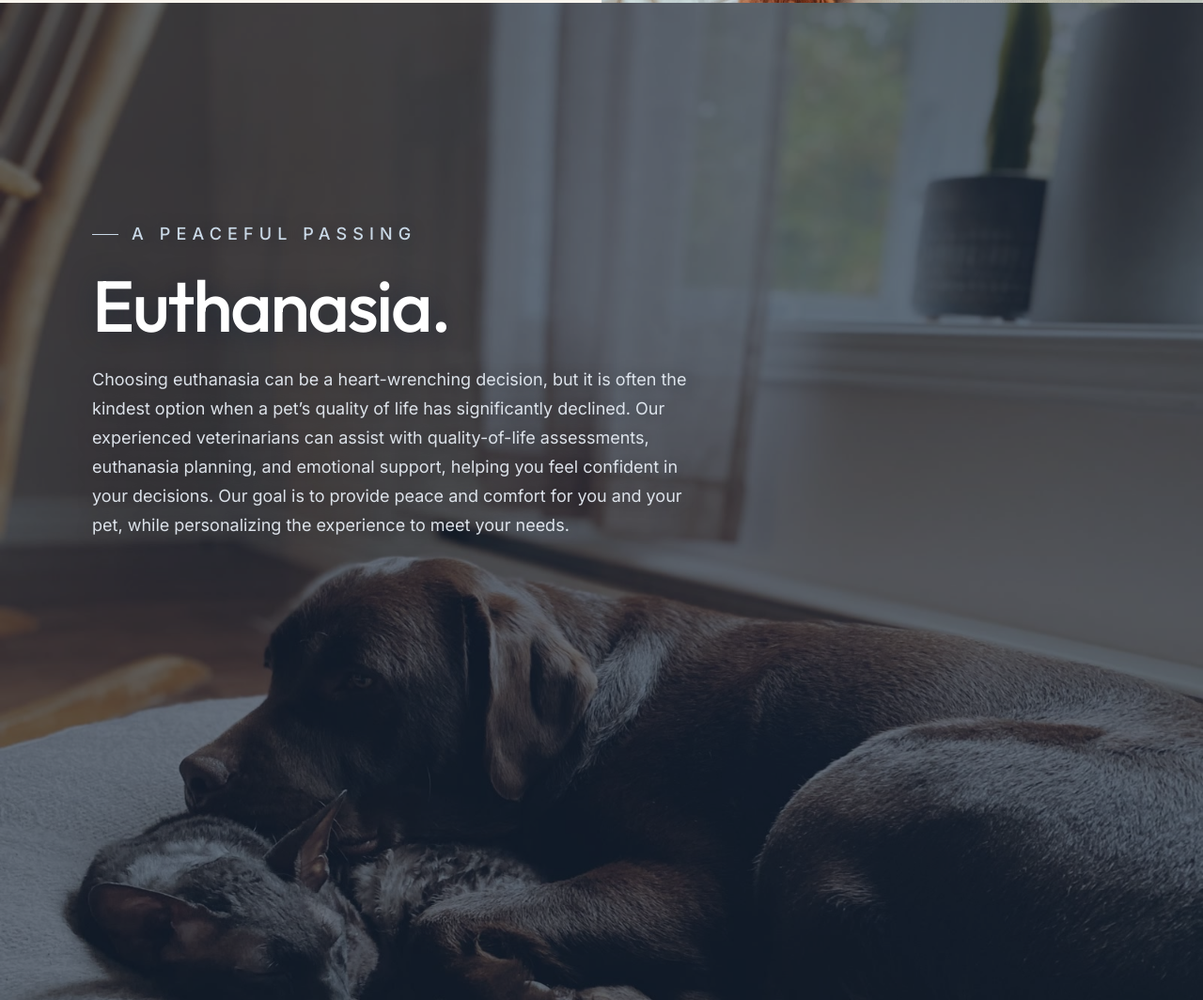
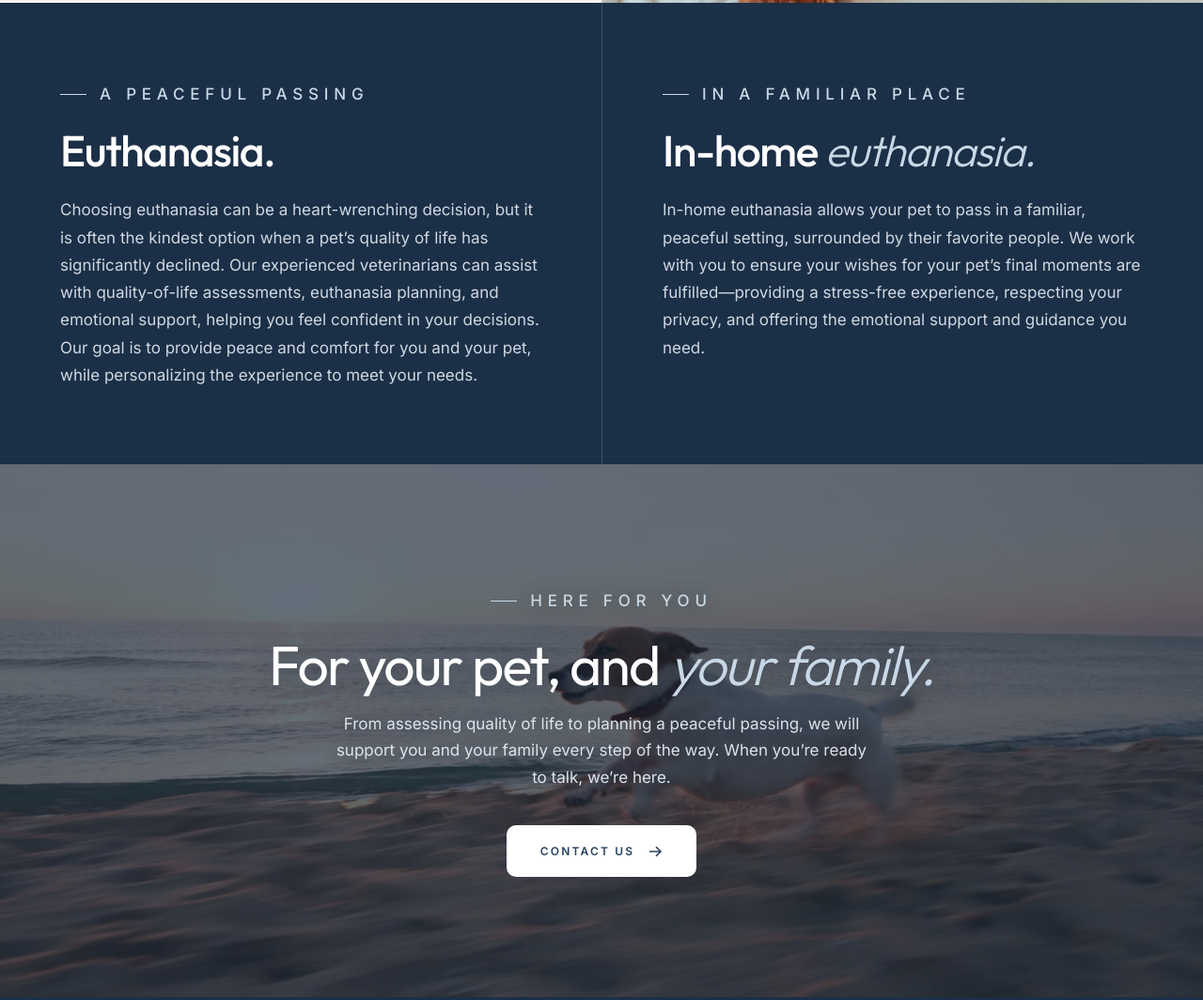
Before and after one commit to digital-brees/bonniemaraanimalhospital, a plain HTML site: page end-of-life.html in a window 1280 px wide. Shown: the part 1546-2610 px from the top of the page at 94% size. Drawn offline with Linux system fonts and the light colour scheme.

Commit message:
staging: feedback pass — wellness intro card, diagnostics dark imaging, EOL twin + closer image
- Wellness sec2: plain lead -> overlap intro card (consistent w/ other service pages)
- Diagnostics imaging: de-boxed-on-cream -> dark immersive band (.dx-dark) for weight/contrast
- End-of-life: euthanasia + in-home -> side-by-side 50/50 dark twin band; 'Here for you' closer now an image band (beach, soft scrim, white CTA). Removed eol-immersive/eol-poetic.
- Reveal selectors updated. Copy verbatim, 0 overflow @375/768/1440, AA contrast.

Co-Authored-By: Claude Opus 4.8 (1M context) <noreply@anthropic.com>

```diff
--- a/assets/css/site.css
+++ b/assets/css/site.css
@@ -2484,6 +2484,21 @@ footer.site .foot-tel .lbl { color: rgba(201, 216, 230, 0.6); letter-spacing: 0.
 /* multi-paragraph spacing inside split list items */
 .svc-split-list p + p { margin-top: 14px; }
 
+/* Diagnostics imaging — dark immersive band variant */
+.dx-section.dx-dark { background: var(--ink-night); }
+.dx-dark .dx-group-head .eyebrow { color: var(--sea-pale); }
+.dx-dark .dx-group-head .eyebrow::before, .dx-dark .dx-group-head .eyebrow::after { background: var(--sea-pale); }
+.dx-dark .dx-group-head h2 { color: #FFFFFF; }
+.dx-dark .dx-group-head h2 .light { color: var(--sea-pale); }
+.dx-dark .dx-card.wide + .dx-card.wide { border-top-color: rgba(201, 216, 230, 0.18); }
+.dx-dark .dx-card h3, .dx-dark .dx-card.feature h3 { color: #FFFFFF; }
+.dx-dark .dx-card p, .dx-dark .dx-card.feature p { color: rgba(233, 240, 247, 0.86); }
+.dx-dark .dx-tags-lead, .dx-dark .dx-card.feature .dx-tags-lead { color: var(--sea-pale); }
+.dx-dark .dx-tags li, .dx-dark .dx-card.feature .dx-tags li { background: rgba(255, 255, 255, 0.08); border-color: rgba(201, 216, 230, 0.30); color: #FFFFFF; }
+.dx-dark .dx-subcard { border-left-color: var(--sea); }
+.dx-dark .dx-subcard h4 { color: #FFFFFF; }
+.dx-dark .dx-subcard p { color: rgba(233, 240, 247, 0.82); }
+
 /* ============================================================
    END-OF-LIFE (end-of-life.html) — quiet editorial
    Distinct: restraint IS the design — spacious centered single column,
@@ -2529,53 +2544,47 @@ footer.site .foot-tel .lbl { color: rgba(201, 216, 230, 0.6); letter-spacing: 0.
   .eol-band { background-attachment: scroll; height: clamp(320px, 48vh, 440px); }
 }
 
-.eol-closer { background: linear-gradient(to bottom, var(--mist), var(--cream)); text-align: center; padding: clamp(72px, 12vh, 140px) 0; }
-.eol-closer .eyebrow { margin: 0 0 22px; }
+/* Soft closer = image band + soft scrim */
+.eol-closer {
+  position: relative;
+  isolation: isolate;
+  background-color: var(--ink-night);
+  background-image: url('../images/hero-bmah-poster.jpg');
+  background-size: cover;
+  background-position: center 42%;
+  text-align: center;
+  padding: clamp(96px, 16vh, 180px) 0;
+}
+.eol-closer::before { content: ''; position: absolute; inset: 0; background: rgba(20, 36, 56, 0.66); z-index: 0; }
+.eol-closer .svc-wrap { position: relative; z-index: 1; }
+.eol-closer .eyebrow { color: var(--sea-pale); margin: 0 0 22px; }
+.eol-closer .eyebrow::before, .eol-closer .eyebrow::after { background: var(--sea-pale); }
 .eol-closer h2 {
   font-family: var(--display); font-weight: 400;
   font-size: clamp(30px, 4.6vw, 60px);
   line-height: 1.08; letter-spacing: -0.03em;
-  color: var(--ink-deep); margin: 0 auto 16px; max-width: 20ch;
-}
-.eol-closer h2 .light { font-weight: 300; font-style: italic; color: var(--ink); }
-.eol-closer p { font-family: var(--sans); font-size: 17px; line-height: 1.7; color: var(--muted); max-width: 54ch; margin: 0 auto 36px; }
-.eol-closer .btn-apply { background: var(--ink-deep); color: #FFFFFF; }
-.eol-closer .btn-apply:hover { background: var(--ink-night); }
-
-/* Euthanasia = immersive fixed-bg parallax band, copy over a soft scrim */
-.eol-immersive {
-  position: relative;
-  isolation: isolate;
-  background-color: var(--ink-night);
-  background-image: url('../images/dog-cat-sleeping.jpg');
-  background-size: cover;
-  background-position: center 38%;
-  background-attachment: fixed;
-  color: #FFFFFF;
-  min-height: 140vh;
-  padding: 0;
-}
-.eol-immersive::before { content: ''; position: absolute; inset: 0; background: rgba(20, 36, 56, 0.60); z-index: 0; }
-.eol-immersive .svc-wrap { position: sticky; top: 0; z-index: 1; min-height: 100vh; display: flex; align-items: center; }
-.eol-immersive .inner { max-width: 760px; }
-.eol-immersive .eyebrow { color: var(--sea-pale); margin: 0 0 22px; }
-.eol-immersive .eyebrow::before, .eol-immersive .eyebrow::after { background: var(--sea-pale); }
-.eol-immersive h2 { font-family: var(--display); font-weight: 500; font-size: clamp(40px, 6vw, 84px); line-height: 1.0; letter-spacing: -0.03em; color: #FFFFFF; margin: 0 0 26px; text-shadow: 0 2px 28px rgba(20,36,56,0.5); }
-.eol-immersive h2 .light { font-weight: 300; font-style: italic; color: var(--sea-pale); }
-.eol-immersive p { font-family: var(--sans); font-size: 18px; line-height: 1.72; color: rgba(233,240,247,0.92); max-width: 58ch; margin: 0; text-shadow: 0 1px 18px rgba(20,36,56,0.45); }
-@media (max-width: 720px) {
-  .eol-immersive { background-attachment: scroll; min-height: auto; padding: clamp(80px, 14vh, 130px) 0; }
-  .eol-immersive .svc-wrap { position: static; min-height: 0; display: block; }
-}
-
-/* In-home = quiet poetic, elevated and airy (offset, large display) */
-.eol-poetic { background: var(--cream); padding: clamp(80px, 15vh, 170px) 0; }
-.eol-poetic .svc-wrap { max-width: 1180px; }
-.eol-poetic .inner { max-width: 760px; }
-.eol-poetic .eyebrow { margin: 0 0 28px; }
-.eol-poetic h2 { font-family: var(--display); font-weight: 400; font-size: clamp(34px, 5vw, 62px); line-height: 1.08; letter-spacing: -0.025em; color: var(--ink-deep); margin: 0 0 30px; }
-.eol-poetic h2 .light { font-weight: 300; font-style: italic; color: var(--ink); }
-.eol-poetic p { font-family: var(--display); font-weight: 300; font-size: clamp(18px, 2vw, 24px); line-height: 1.6; letter-spacing: -0.005em; color: var(--muted); max-width: 44ch; margin: 0; }
+  color: #FFFFFF; margin: 0 auto 16px; max-width: 20ch;
+  text-shadow: 0 2px 28px rgba(20, 36, 56, 0.5);
+}
+.eol-closer h2 .light { font-weight: 300; font-style: italic; color: var(--sea-pale); }
+.eol-closer p { font-family: var(--sans); font-size: 17px; line-height: 1.7; color: rgba(233, 240, 247, 0.92); max-width: 54ch; margin: 0 auto 36px; text-shadow: 0 1px 18px rgba(20, 36, 56, 0.45); }
+.eol-closer .btn-apply { background: #FFFFFF; color: var(--ink-deep); }
+.eol-closer .btn-apply:hover { background: var(--sea-pale); }
+
+/* Euthanasia + In-home = side-by-side 50/50 full-width dark band */
+.eol-twin { background: var(--ink-night); color: #FFFFFF; }
+.eol-twin-grid { display: grid; grid-template-columns: 1fr 1fr; }
+.eol-twin-col { padding: clamp(64px, 10vh, 130px) clamp(34px, 5vw, 80px); }
+.eol-twin-col + .eol-twin-col { border-left: 1px solid rgba(201, 216, 230, 0.18); }
+.eol-twin-col .eyebrow { color: var(--sea-pale); margin: 0 0 22px; }
+.eol-twin-col .eyebrow::before, .eol-twin-col .eyebrow::after { background: var(--sea-pale); }
+.eol-twin-col h2 { font-family: var(--display); font-weight: 500; font-size: clamp(32px, 3.6vw, 56px); line-height: 1.04; letter-spacing: -0.03em; color: #FFFFFF; margin: 0 0 24px; }
+.eol-twin-col h2 .light { font-weight: 300; font-style: italic; color: var(--sea-pale); }
+.eol-twin-col p { font-family: var(--sans); font-size: 17px; line-height: 1.72; color: rgba(233, 240, 247, 0.88); max-width: 52ch; margin: 0; }
+@media (max-width: 860px) {
+  .eol-twin-grid { grid-template-columns: 1fr; }
+  .eol-twin-col + .eol-twin-col { border-left: none; border-top: 1px solid rgba(201, 216, 230, 0.18); }
+}
 
 @media (max-width: 920px) {
   .eol-wrap-narrow { padding: 0 24px; }
--- a/assets/js/site.js
+++ b/assets/js/site.js
@@ -141,7 +141,7 @@
       '.svc-section .svc-item, .svc-cta .svc-wrap > *, ' +
       '.dn-editorial .svc-wrap > *, .dn-stat-grid > *, .dn-journey-head, .dn-step, .dn-panel-card, .dn-tip-card, ' +
       '.dx-group, .dx-card, .dx-subcard, ' +
-      '.eol-intro, .eol-section .svc-wrap > *, .eol-band, .eol-closer .svc-wrap > *'
+      '.eol-twin-col > *, .eol-closer .svc-wrap > *'
     ));
     if (revealTargets.length) {
       revealTargets.forEach(function (el) { el.classList.add('reveal'); });
--- a/end-of-life.html
+++ b/end-of-life.html
@@ -165,21 +165,15 @@
     </div>
   </section>
 
-  <!-- ====================== EUTHANASIA — immersive parallax band ====================== -->
-  <section class="eol-immersive" aria-label="A peaceful passing">
-    <div class="svc-wrap">
-      <div class="inner">
+  <!-- ====================== EUTHANASIA + IN-HOME — side-by-side 50/50 ====================== -->
+  <section class="eol-twin">
+    <div class="eol-twin-grid">
+      <div class="eol-twin-col">
         <p class="eyebrow">A peaceful passing</p>
         <h2>Euthanasia.</h2>
         <p>Choosing euthanasia can be a heart-wrenching decision, but it is often the kindest option when a pet&rsquo;s quality of life has significantly declined. Our experienced veterinarians can assist with quality-of-life assessments, euthanasia planning, and emotional support, helping you feel confident in your decisions. Our goal is to provide peace and comfort for you and your pet, while personalizing the experience to meet your needs.</p>
       </div>
-    </div>
-  </section>
-
-  <!-- ====================== IN-HOME — quiet poetic ====================== -->
-  <section class="eol-poetic">
-    <div class="svc-wrap">
-      <div class="inner">
+      <div class="eol-twin-col">
         <p class="eyebrow">In a familiar place</p>
         <h2>In-home <span class="light">euthanasia.</span></h2>
         <p>In-home euthanasia allows your pet to pass in a familiar, peaceful setting, surrounded by their favorite people. We work with you to ensure your wishes for your pet&rsquo;s final moments are fulfilled&mdash;providing a stress-free experience, respecting your privacy, and offering the emotional support and guidance you need.</p>
```
Also changed, not shown: diagnostics.html (+2 -2 lines), wellness.html (+5 -2 lines).
